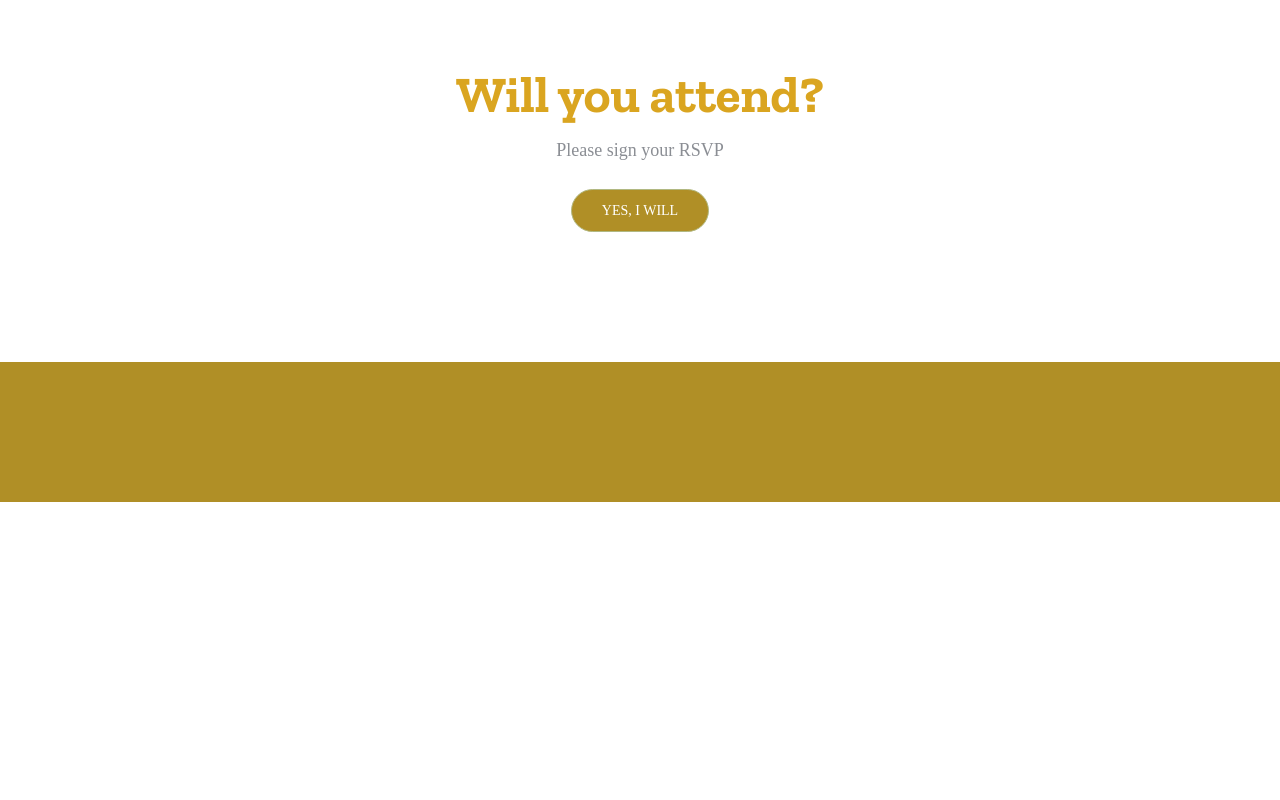
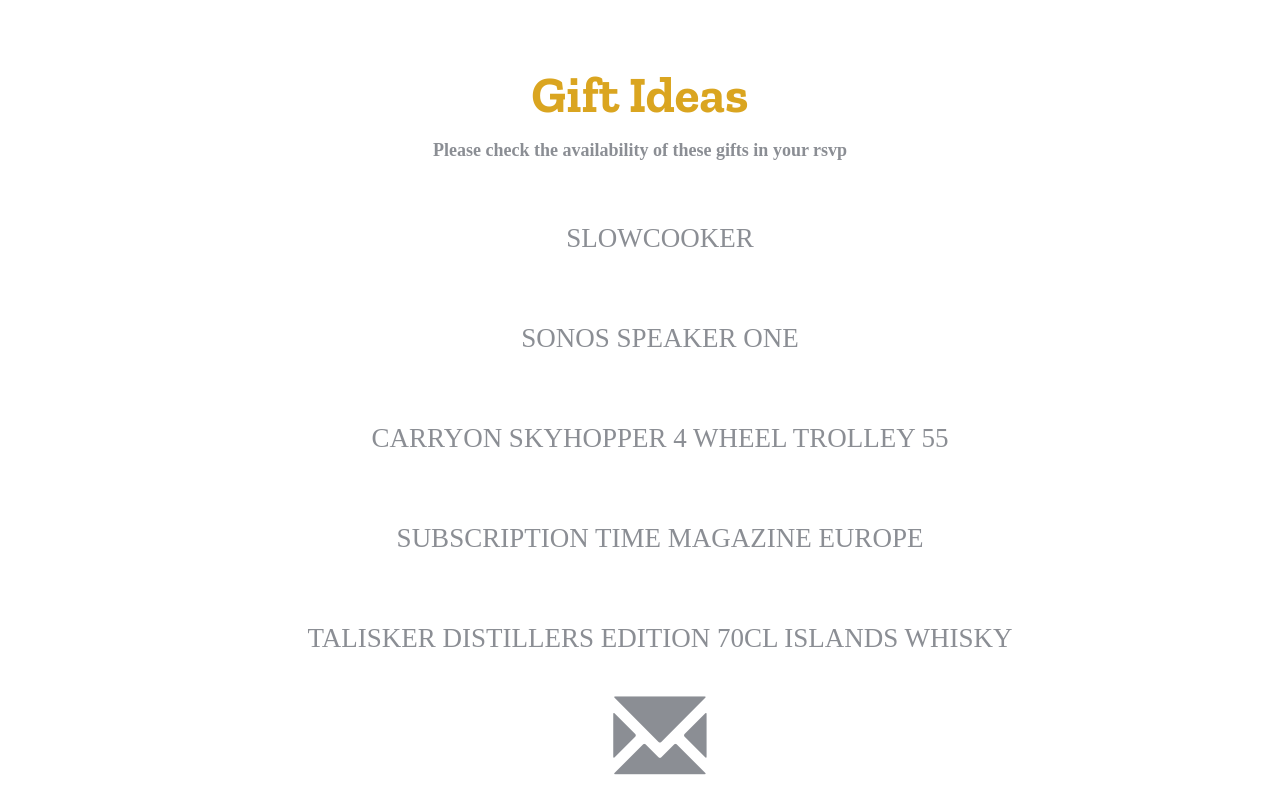
Before and after one commit to maikelmarkx/wedding, a website: page index.html in a window 1280 px wide. Shown: the part 5080-5880 px from the top of the page. Before the commit the page ends 5582 px from the top, so only its background shows below. Drawn offline with nearby package versions, Linux system fonts and the light colour scheme; a web font is replaced by a local one.

Commit message:
Gift ideas

```diff
--- a/index.html
+++ b/index.html
@@ -310,6 +310,25 @@
       </div>
     </section>
 
+      <section class="probootstrap-section probootstrap-border-top" data-section="rsvp">
+      <div class="container">
+        <div class="row mb40">
+          <div class="col-md-12 text-center">
+            <h2 class="mt0 mb10 probootstrap-animate">Gift Ideas</h2>
+              <p> <b>Please check the availability of these gifts in your rsvp</b></p>
+            <ul>
+                <li>Slowcooker </li><br>
+                <li>Sonos speaker ONE </li><br>
+                <li>CarryOn Skyhopper 4 Wheel Trolley 55 </li><br>
+                <li>Subscription Time Magazine Europe </li><br>
+                <li>Talisker Distillers Edition 70cl Islands Whisky </li><br>
+                <span class="glyphicon glyphicon-envelope" STYLE="font-size: 70pt"></span>
+              </ul>
+            </div>
+        </div>
+      </div>
+    </section>
+
     <section class="probootstrap-section probootstrap-border-top" data-section="rsvp">
       <div class="container">
         <div class="row mb40">
```
